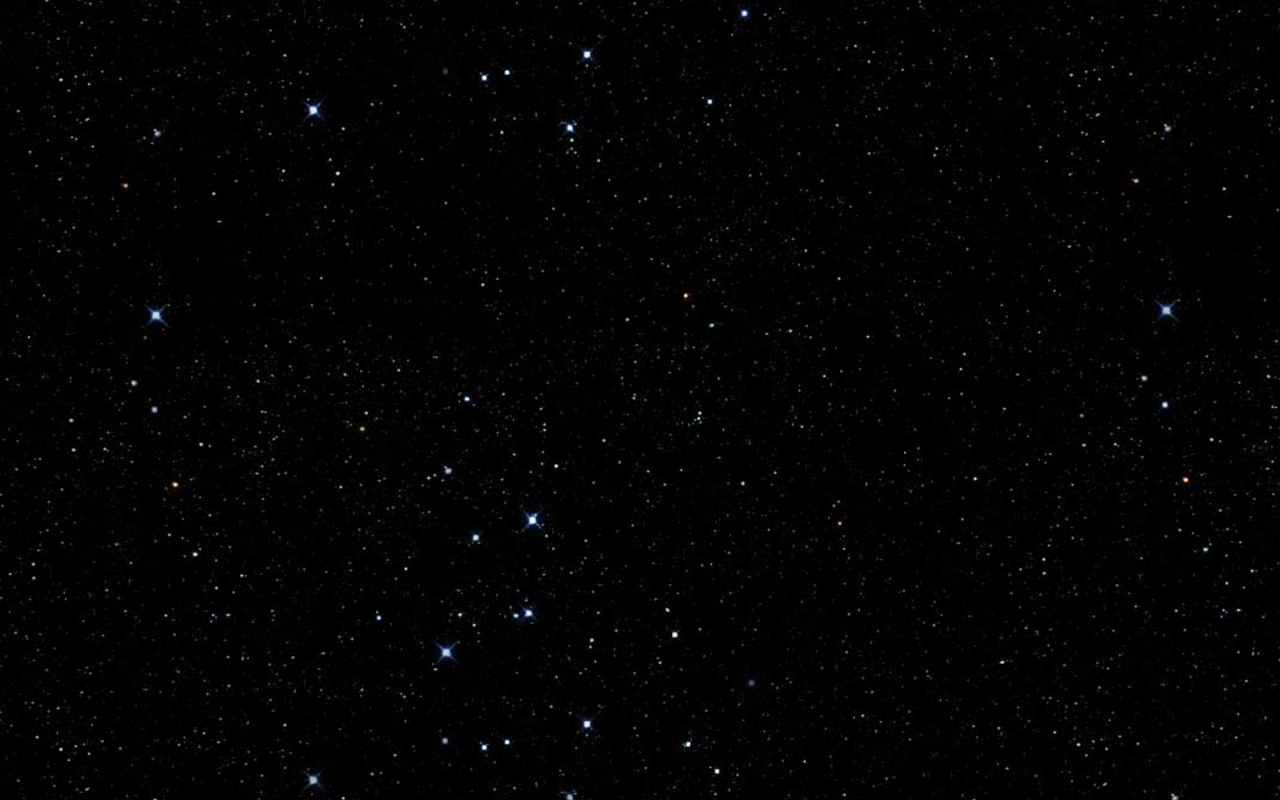
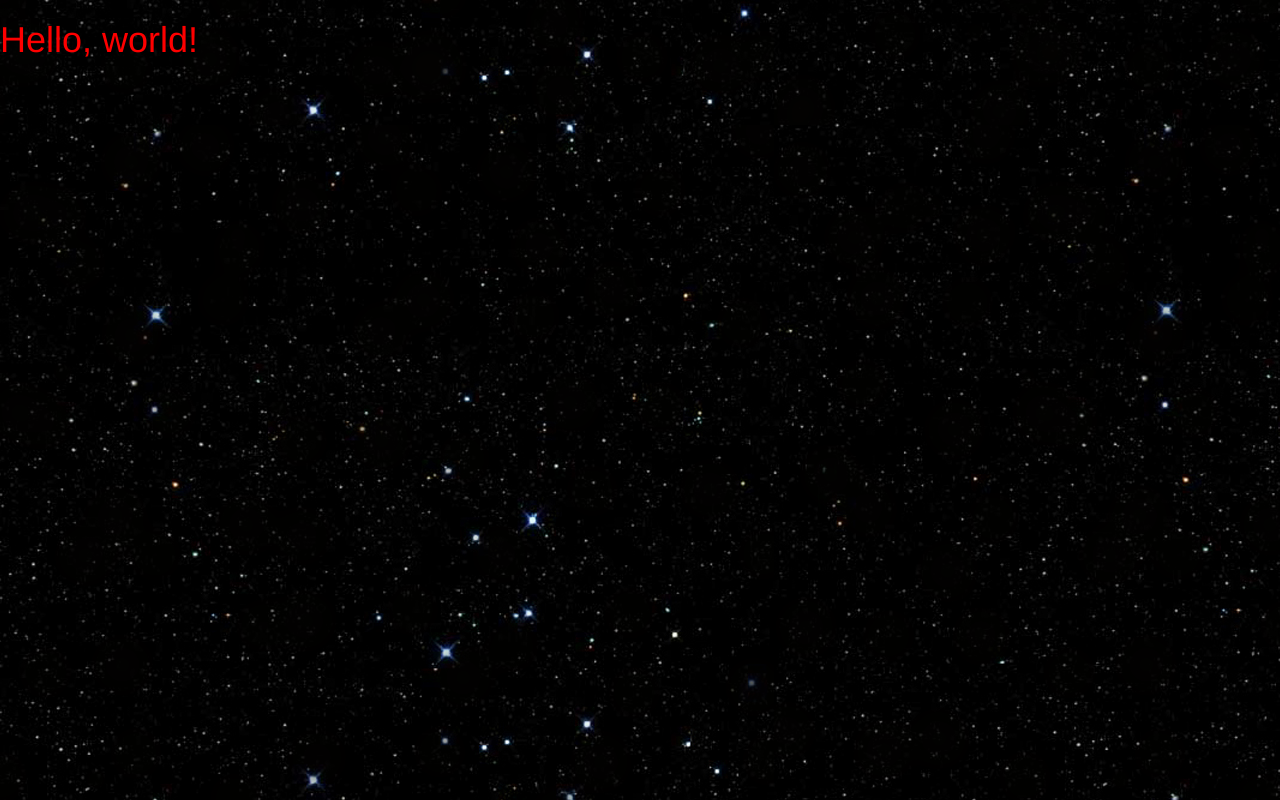
Before and after one commit to adamjaffeback/Star-Portal, a website: page indexB.html in a window 1280 px wide. Drawn offline with nearby package versions, Linux system fonts and the light colour scheme.

Commit message:
Text displaying on page above twinkling stars.

```diff
--- a/indexB.html
+++ b/indexB.html
@@ -13,11 +13,11 @@
 
   </head>
   <body>
-    <div class="container">
+    <!-- <div class="container"> -->
       <h1>Hello, world!</h1>
       <div class="stars"></div>
       <div class="twinkling"></div>
-    </div>
+    <!-- </div> -->
 
     <!-- jQuery (necessary for Bootstrap's JavaScript plugins) -->
     <script src="node_modules/jquery/dist/jquery.min.js"></script>
--- a/stylesheet.css
+++ b/stylesheet.css
@@ -20,6 +20,11 @@ http://www.script-tutorials.com/night-sky-with-twinkling-stars/
     to {background-position:-10000px 5000px;}
 }
 
+h1{
+  z-index: 4;
+  color: red;
+}
+
 .stars, .twinkling {
   position:absolute;
   top:0;
@@ -33,12 +38,12 @@ http://www.script-tutorials.com/night-sky-with-twinkling-stars/
 
 .stars {
   background:#000 url(stardust.jpg) repeat top center;
-  z-index:0;
+  z-index:-2;
 }
 
 .twinkling{
   background:transparent url(twinkling.png) repeat top center;
-  z-index:1;
+  z-index:-1;
 
   -moz-animation:move-twink-back 200s linear infinite;
   -ms-animation:move-twink-back 200s linear infinite;
```
